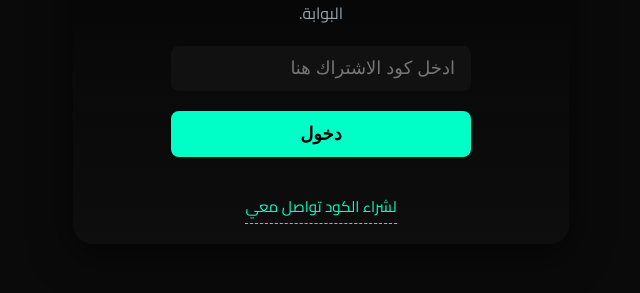
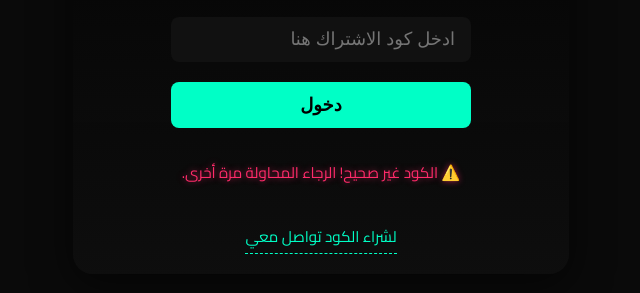
Before and after one commit to user404004/Zero, a plain HTML site: page index.html in a window 1280 px wide. Both pictures are taken after a click on the button "دخول". Shown: the part 357-650 px from the top of the page, without its empty margins (319-959 px from the left). Drawn offline with Linux system fonts and the light colour scheme.

Commit message:
Update index.html

```diff
--- a/index.html
+++ b/index.html
@@ -107,6 +107,20 @@
       border-bottom: 1px dashed var(--neon);
       padding-bottom: 2px;
     }
+
+    .error-msg {
+      margin-top: 10px;
+      color: var(--danger);
+      font-size: 0.95rem;
+      text-shadow: 0 0 6px rgba(255,43,106,0.6);
+      display: none;
+      animation: fadeIn .4s ease-in-out;
+    }
+
+    @keyframes fadeIn {
+      from { opacity: 0; transform: translateY(-5px); }
+      to { opacity: 1; transform: translateY(0); }
+    }
   </style>
 </head>
 <body>
@@ -117,6 +131,7 @@
 
     <input type="text" placeholder="ادخل كود الاشتراك هنا" id="code">
     <button onclick="goNext()">دخول</button>
+    <div class="error-msg" id="errorMsg">⚠️ الكود غير صحيح! الرجاء المحاولة مرة أخرى.</div>
 
     <a class="telegram-link" href="https://t.me/Azrael_X0" target="_blank">لشراء الكود تواصل معي</a>
   </div>
@@ -124,11 +139,14 @@
   <script>
     function goNext() {
       const code = document.getElementById('code').value.trim();
-      const correctCode = 'X12344@123'; // الكود الصحيح
+      const errorMsg = document.getElementById('errorMsg');
+      const correctCode = 'X12344@123';
+
       if(code === correctCode) {
+        errorMsg.style.display = "none";
         window.location.href = 'number.html';
       } else {
-        alert('الكود غير صحيح! الرجاء إدخال الكود الصحيح للمتابعة.');
+        errorMsg.style.display = "block";
       }
     }
   </script>
```
